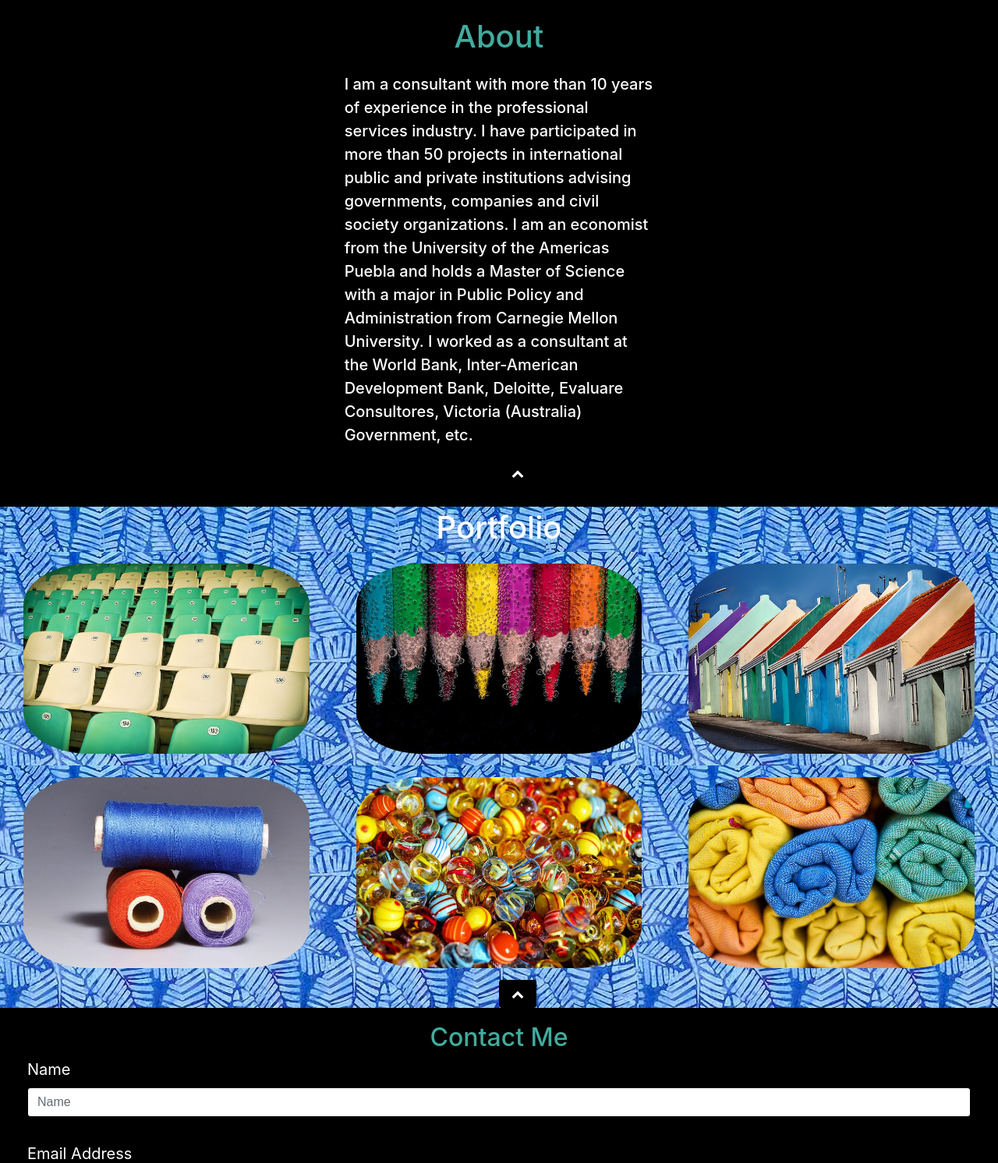
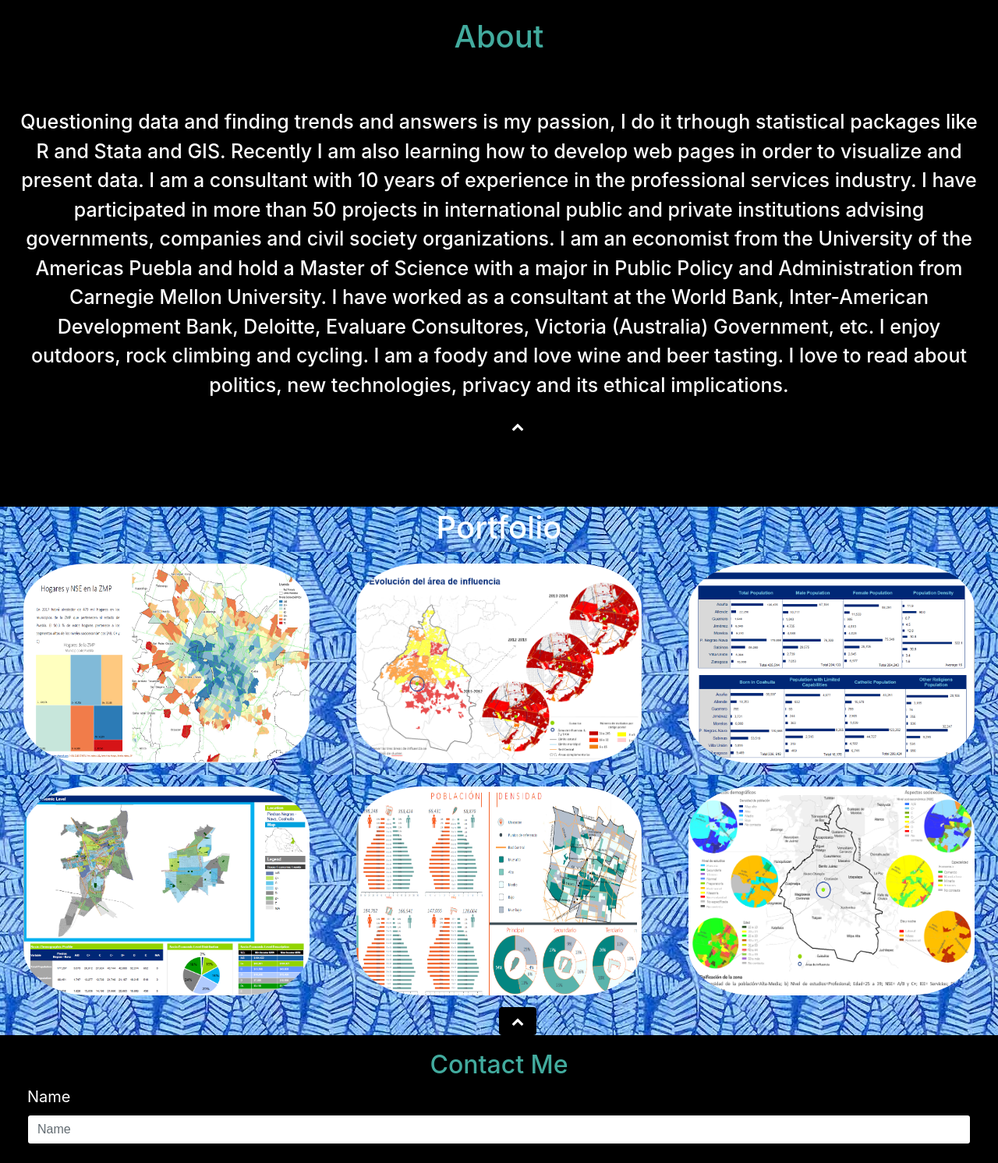
Before and after one commit to ruferga/ruferga.github.io, a website: page index.html in a window 1280 px wide. Shown: the part 625-2117 px from the top of the page at 78% size. Drawn offline with nearby package versions, Linux system fonts and the light colour scheme; a script that the page names is missing; files whose address does not match are found by name.

Commit message:
Agregar proyectos de github a los links del portfolio

```diff
--- a/index.html
+++ b/index.html
@@ -73,11 +73,14 @@
                 </div>
             </div>
             <div class="row">
-                <div class="col-md-4 offset-4 bio">
-                    <p>I am a consultant with more than 10 years of experience in the professional services industry.
+                <div class="col-md-12 text-center bio">
+                    <p>
+                    Questioning data and finding trends and answers is my passion, I do it trhough statistical packages like R and Stata and GIS. Recently I am also learning how to develop web pages in order to visualize and present data.
+                    I am a consultant with 10 years of experience in the professional services industry.
                     I have participated in more than 50 projects in international public and private institutions advising governments, companies and civil society organizations.
-                    I am an economist from the University of the Americas Puebla and holds a Master of Science with a major in Public Policy and Administration from Carnegie Mellon University.
-                    I worked as a consultant at the World Bank, Inter-American Development Bank, Deloitte, Evaluare Consultores, Victoria (Australia) Government, etc.
+                    I am an economist from the University of the Americas Puebla and hold a Master of Science with a major in Public Policy and Administration from Carnegie Mellon University.
+                    I have worked as a consultant at the World Bank, Inter-American Development Bank, Deloitte, Evaluare Consultores, Victoria (Australia) Government, etc.
+                    I enjoy outdoors, rock climbing and cycling. I am a foody and love wine and beer tasting. I love to read about politics, new technologies, privacy and its ethical implications.
                     </p>
                 </div>
                 <div class="scroll-top page-scroll hidden-sm hidden-xs hidden-lg hidden-md offset-6">
@@ -101,18 +104,18 @@
         <div class="container-fluid" id="portfolio2">
             <div class="row">
                 <div class="col-xs-6 col-md-4">
-                    <a href="#portfolioModal1" class="portfolio-link" data-toggle="modal">
-                         <img class="image-responsive thumbnail" src="img\architecture.jpg" alt="...">
+                    <a href="https://github.com/ruferga/NSE/blob/master/nse_ageb.R" class="portfolio-link">
+                         <img class="image-responsive thumbnail" src="img\zmvp.png" alt="...">
                     </a>
                 </div>
                 <div class="col-xs-6 col-md-4">
-                    <a href="#portfolioModal2" class="portfolio-link" data-toggle="modal">
-                    <img class="image-responsive thumbnail" src="img\beaded.jpg" alt="...">
+                    <a href="https://github.com/ruferga/DENUE/blob/master/denue_limpieza.R" class="portfolio-link">
+                    <img class="image-responsive thumbnail" src="img\demo5.png" alt="...">
                     </a>
                 </div>
                 <div class="col-xs-6 col-md-4">
-                    <a href="#portfolioModal3" class="portfolio-link" data-toggle="modal">
-                    <img class="image-responsive thumbnail" src="img\casas.jpg" alt="...">
+                    <a href="https://github.com/ruferga/utf8toascii/blob/master/utf8toascii.R" class="portfolio-link">
+                    <img class="image-responsive thumbnail" src="img\demo.png" alt="...">
                     </a>
                 </div>
             </div>
@@ -121,17 +124,17 @@
             <div class="row">
                 <div class="col-xs-6 col-md-4">
                     <a href="#portfolioModal4" class="portfolio-link" data-toggle="modal">
-                    <img class="image-responsive thumbnail" src="img\yarn.jpg" alt="...">
+                    <img class="image-responsive thumbnail" src="img\demo2.png" alt="...">
                     </a>
                 </div>
                 <div class="col-xs-6 col-md-4">
                     <a href="#portfolioModal5" class="portfolio-link" data-toggle="modal">
-                    <img class="image-responsive thumbnail" src="img\marbles.jpg" alt="...">
+                    <img class="image-responsive thumbnail" src="img\demo3.png" alt="...">
                     </a>
                 </div>
                 <div class="col-xs-6 col-md-4">
                     <a href="#portfolioModal6" class="portfolio-link" data-toggle="modal">
-                    <img class="image-responsive thumbnail" src="img\towels.jpg" alt="...">
+                    <img class="image-responsive thumbnail" src="img\demo4.png" alt="...">
                     </a>
                 </div>
                 <div class="scroll-top page-scroll hidden-sm hidden-xs hidden-lg hidden-md offset-6">
@@ -250,7 +253,7 @@
                             <div class="modal-body">
                                 <h2>Demo 1</h2>
                                 <hr class="star-primary">
-                                <img src="img/portfolio/beaded-2137080__480.jpg" class="image-responsive image-centered" alt="">
+                                <img src="img/portfolio/pan.png" class="image-responsive image-centered" alt="">
                                 <p>Use this area of the page to describe your project. The icon above is part of a free icon set by <a href="https://sellfy.com/p/8Q9P/jV3VZ/">Flat Icons</a>. On their website, you can download their free set with 16 icons, or you can purchase the entire set with 146 icons for only $12!</p>
                                 <ul class="display-block float-left item-details">
                                     <li>Client:
@@ -287,7 +290,7 @@
                             <div class="modal-body">
                                 <h2>Demo 2</h2>
                                 <hr class="star-primary">
-                                <img src="img/portfolio/mobile-phone-1917737__480.jpg" class="image-responsive image-centered" alt="">
+                                <img src="img/portfolio/zmvp.png" class="image-responsive image-centered" alt="">
                                 <p>Use this area of the page to describe your project. The icon above is part of a free icon set by <a href="https://sellfy.com/p/8Q9P/jV3VZ/">Flat Icons</a>. On their website, you can download their free set with 16 icons, or you can purchase the entire set with 146 icons for only $12!</p>
                                 <ul class="list-inline item-details">
                                     <li>Client:
--- a/styles.css
+++ b/styles.css
@@ -112,8 +112,8 @@ nav.header-secondary{
 
 #about p{
     color: white;
-    font-size: 20px;
-    padding-top: 15px;
+    font-size: 25px;
+    padding-top: 60px;
     font-weight: 500;
 }
 
```
Also changed, not shown: img/demo.PNG (added), img/demo2.PNG (added), img/demo3.PNG (added), img/demo4.PNG (added), img/demo5.PNG (added), img/pan.PNG (added), img/zmvp.PNG (added), 1 other file.
